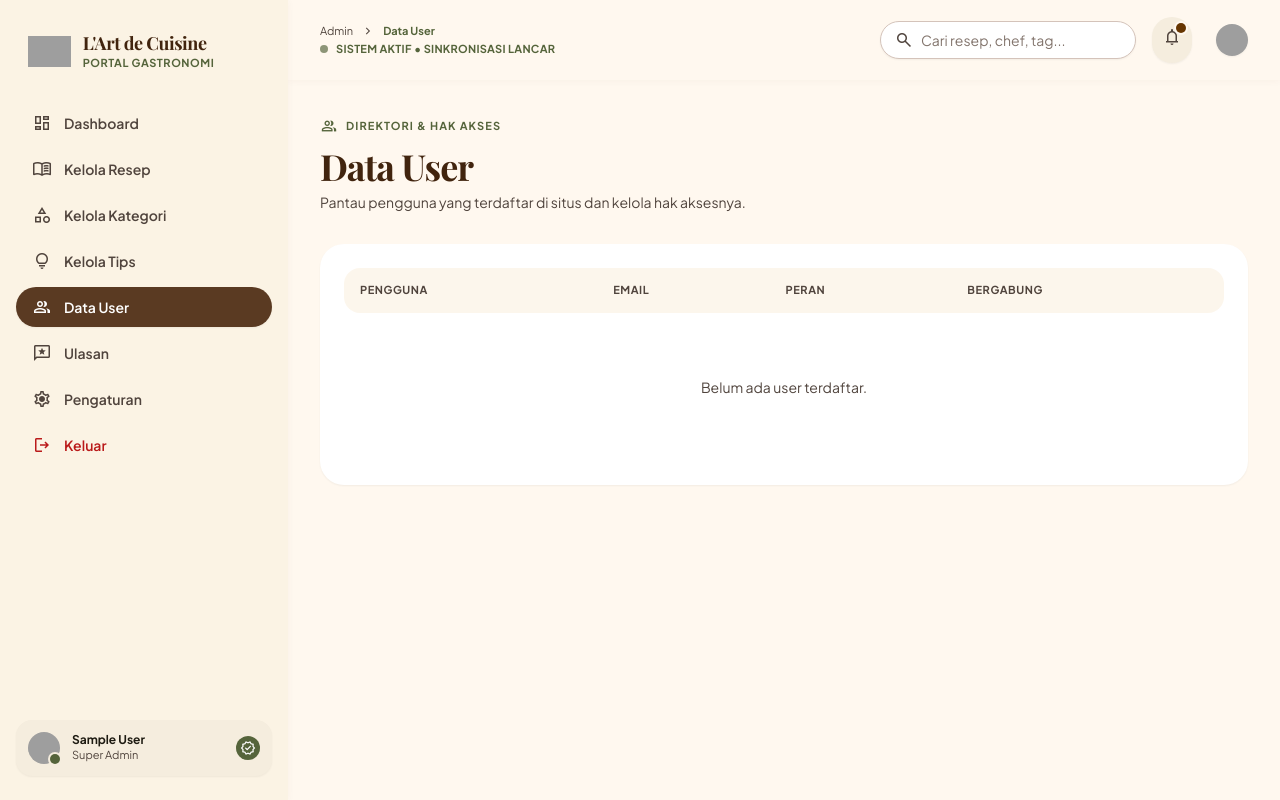
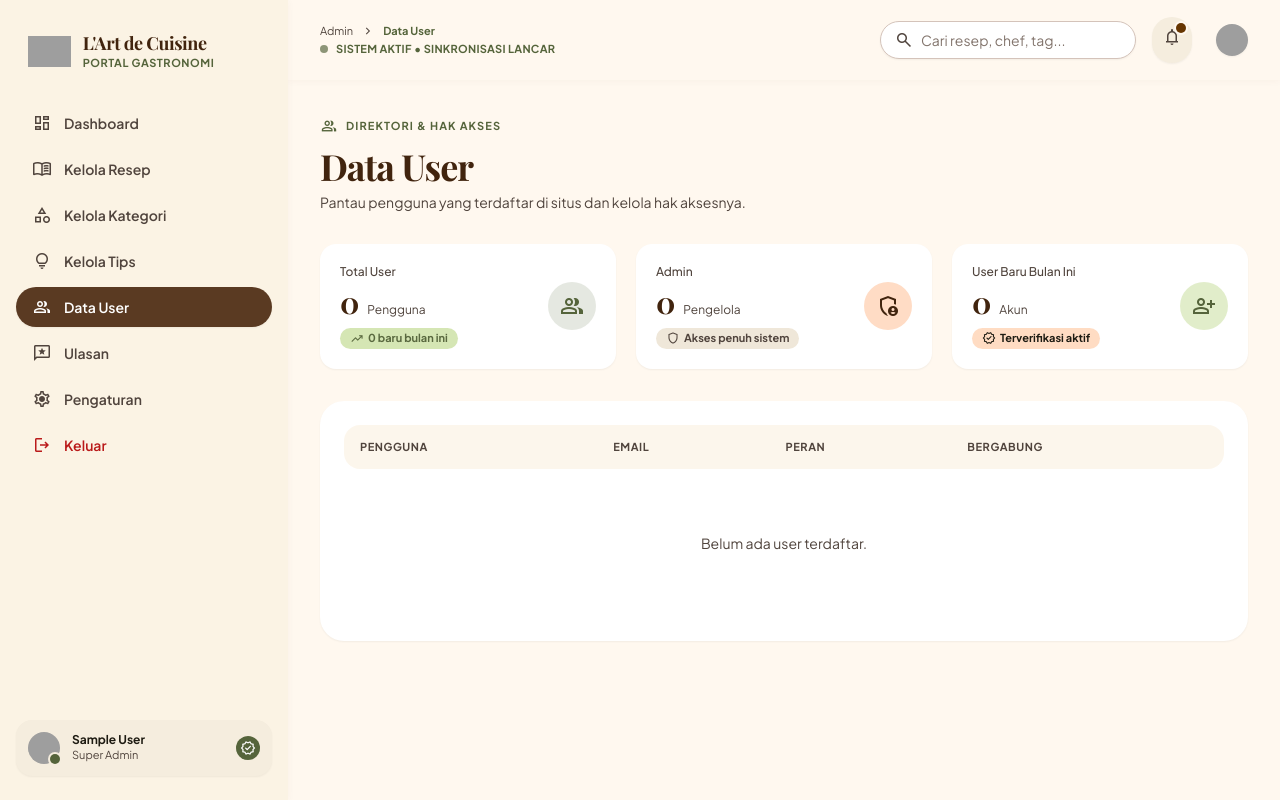
Before and after one commit to indriyanirasti7-sys/Sistem_Informasi_Resep_Makanan, a Laravel app: page /admin/users in a window 1280 px wide. Run offline with Laravel 12, Linux system fonts and the light colour scheme; the visitor is signed in with stand-in values (Sample User, id 1); data that the repository does not hold is empty; parts of the project's set-up code (start-up, migrations or seed data) failed here and were passed over; some libraries are stand-ins or nearby versions; some web fonts are replaced; grey boxes are pictures that could not be loaded.

Commit message:
Tambah 3 kartu ringkasan user di atas tabel
Total user, jumlah admin, dan user baru bulan ini

Angka diambil langsung dari database

```diff
--- a/resources/views/admin/users/daftar_user.blade.php
+++ b/resources/views/admin/users/daftar_user.blade.php
@@ -16,6 +16,60 @@
         <p class="text-sm text-on-surface-variant">
             Pantau pengguna yang terdaftar di situs dan kelola hak aksesnya.
         </p>
+    </div>
+
+    {{-- ========== STAT CARDS ========== --}}
+    <div class="grid grid-cols-1 md:grid-cols-3 gap-5 mt-2">
+        <div class="bg-surface-container-lowest p-5 rounded-2xl shadow-sm flex items-center justify-between">
+            <div class="flex flex-col">
+                <span class="text-xs text-on-surface-variant font-medium">Total User</span>
+                <div class="flex items-baseline gap-2 mt-1">
+                    <span class="font-display text-3xl text-primary font-bold">{{ number_format($totalUsers, 0, ',', '.') }}</span>
+                    <span class="text-xs text-on-surface-variant">Pengguna</span>
+                </div>
+                <span class="inline-flex items-center gap-1 mt-2 px-2.5 py-0.5 rounded-full bg-secondary-container text-on-secondary-container text-[11px] font-bold w-fit">
+                    <span class="material-symbols-outlined text-[14px]">trending_up</span>
+                    <span>{{ $newUsersThisMonth }} baru bulan ini</span>
+                </span>
+            </div>
+            <div class="w-12 h-12 rounded-full bg-secondary/15 flex items-center justify-center text-secondary">
+                <span class="material-symbols-outlined text-[24px]">group</span>
+            </div>
+        </div>
+
+        <div class="bg-surface-container-lowest p-5 rounded-2xl shadow-sm flex items-center justify-between">
+            <div class="flex flex-col">
+                <span class="text-xs text-on-surface-variant font-medium">Admin</span>
+                <div class="flex items-baseline gap-2 mt-1">
+                    <span class="font-display text-3xl text-primary font-bold">{{ $totalAdmins }}</span>
+                    <span class="text-xs text-on-surface-variant">Pengelola</span>
+                </div>
+                <span class="inline-flex items-center gap-1 mt-2 px-2.5 py-0.5 rounded-full bg-surface-container-high text-on-surface-variant text-[11px] font-bold w-fit">
+                    <span class="material-symbols-outlined text-[14px]">shield</span>
+                    <span>Akses penuh sistem</span>
+                </span>
+            </div>
+            <div class="w-12 h-12 rounded-full bg-primary-fixed flex items-center justify-center text-primary">
+                <span class="material-symbols-outlined text-[24px]">admin_panel_settings</span>
+            </div>
+        </div>
+
+        <div class="bg-surface-container-lowest p-5 rounded-2xl shadow-sm flex items-center justify-between">
+            <div class="flex flex-col">
+                <span class="text-xs text-on-surface-variant font-medium">User Baru Bulan Ini</span>
+                <div class="flex items-baseline gap-2 mt-1">
+                    <span class="font-display text-3xl text-primary font-bold">{{ $newUsersThisMonth }}</span>
+                    <span class="text-xs text-on-surface-variant">Akun</span>
+                </div>
+                <span class="inline-flex items-center gap-1 mt-2 px-2.5 py-0.5 rounded-full bg-tertiary-fixed text-on-tertiary-fixed-variant text-[11px] font-bold w-fit">
+                    <span class="material-symbols-outlined text-[14px]">verified</span>
+                    <span>Terverifikasi aktif</span>
+                </span>
+            </div>
+            <div class="w-12 h-12 rounded-full bg-secondary-container/70 flex items-center justify-center text-secondary">
+                <span class="material-symbols-outlined text-[24px]">person_add</span>
+            </div>
+        </div>
     </div>
 </header>
 
```
